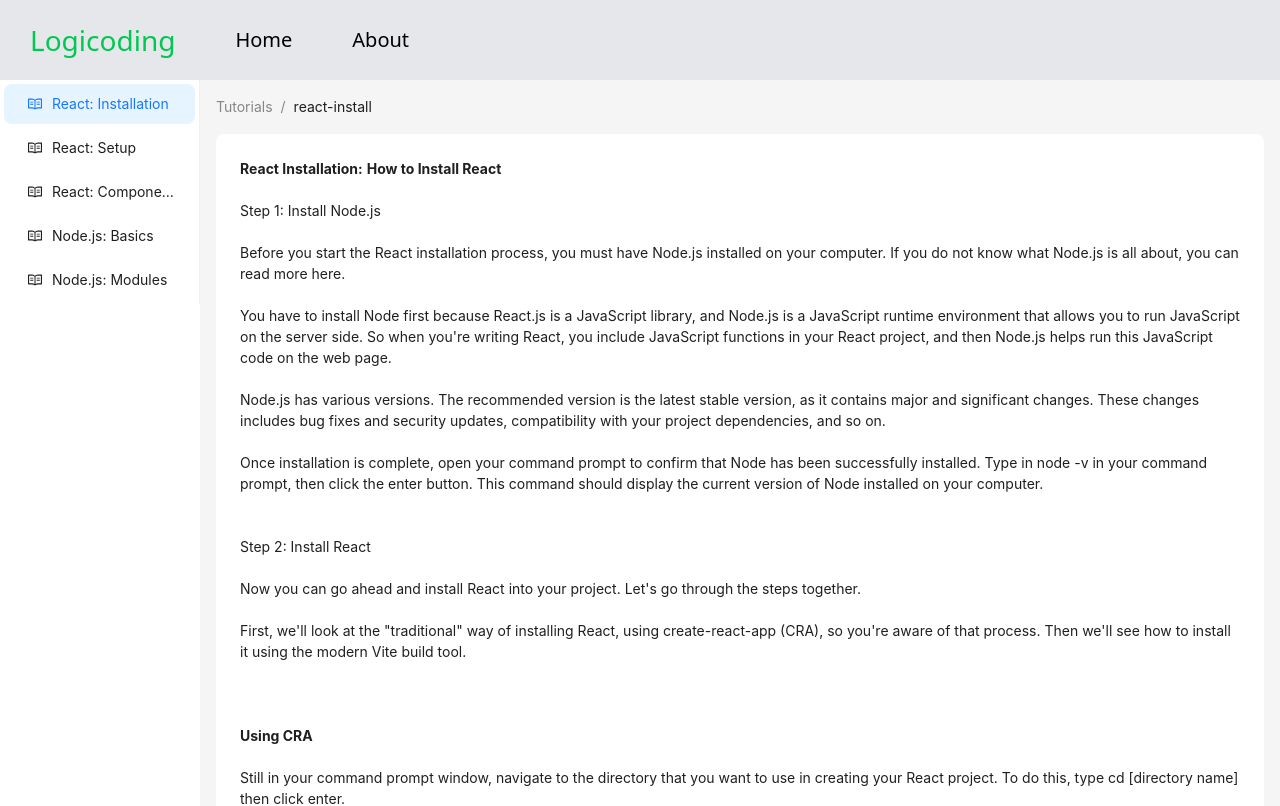
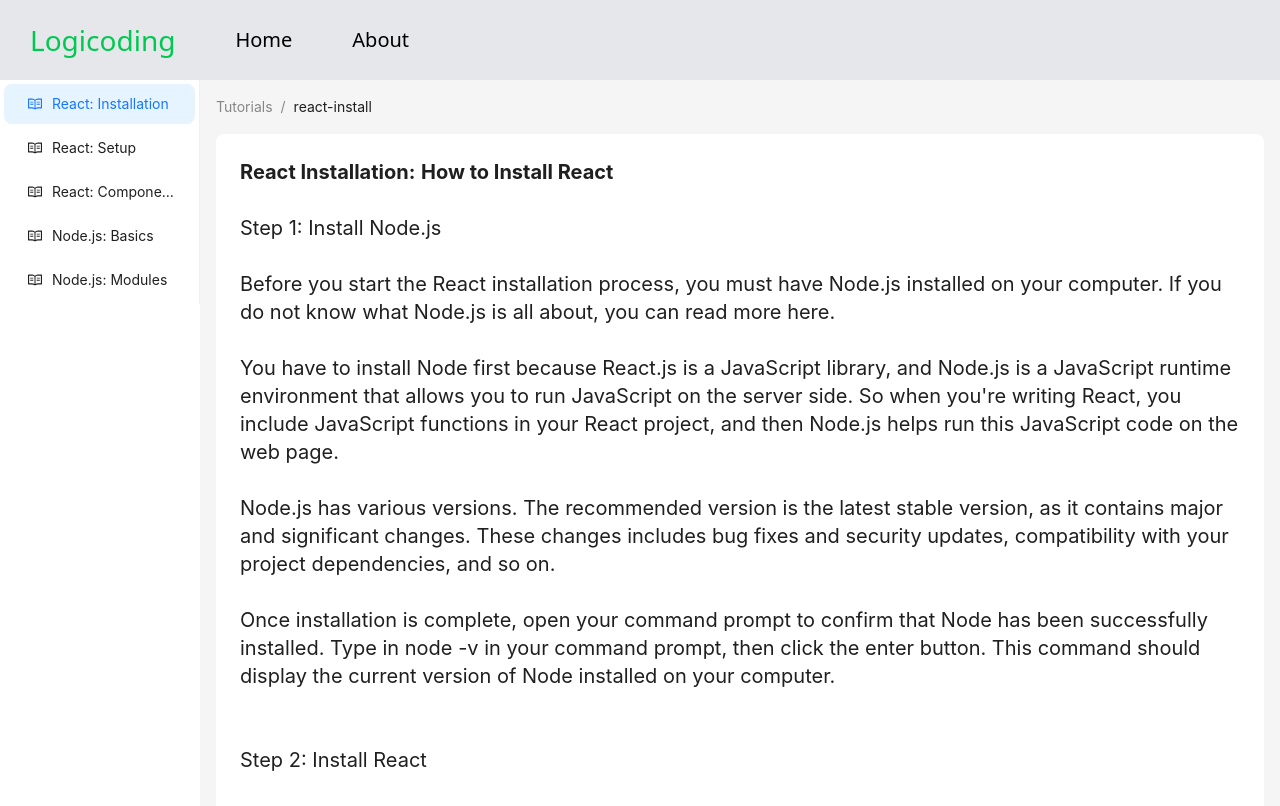
Before and after one commit to rohitkumar893/logicoding, a React (Vite) app: page / in a window 1280 px wide. Shown: the top 806 px of the page. Built offline with nearby package versions, Linux system fonts and the light colour scheme.

Commit message:
modify: text size

```diff
--- a/src/components/ReactTutorials.tsx
+++ b/src/components/ReactTutorials.tsx
@@ -8,7 +8,7 @@
 const ReactTutorials: React.FC<Props> = ({ selectedKey }) => {
   switch (selectedKey) {
     case 'react-install':
-      return <p><b>React Installation:</b>
+      return <p className='text-xl'><b>React Installation:</b>
         {"\u00A0"}<b>How to Install React</b>
         <br /><br />
         Step 1: Install Node.js
```
